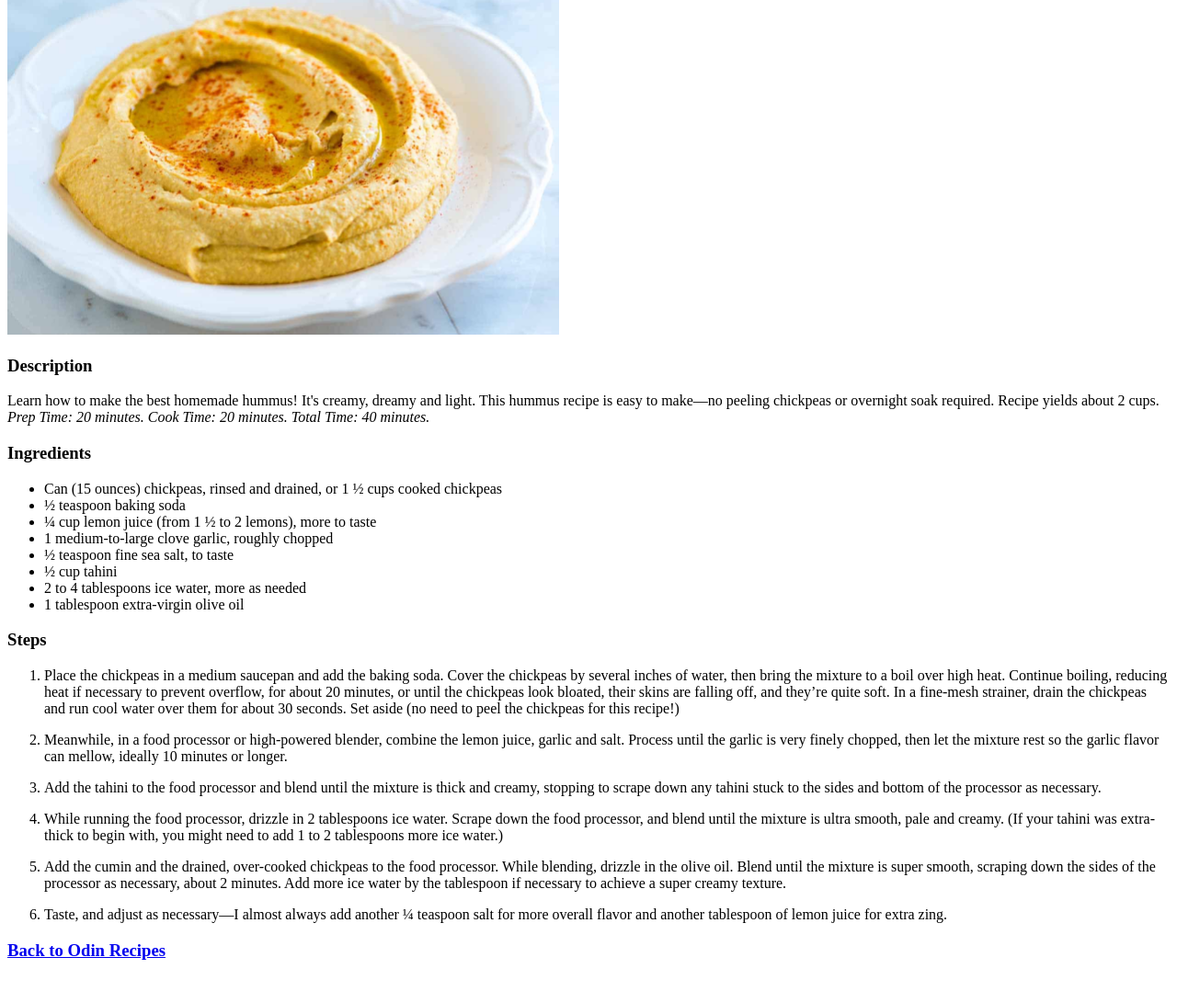
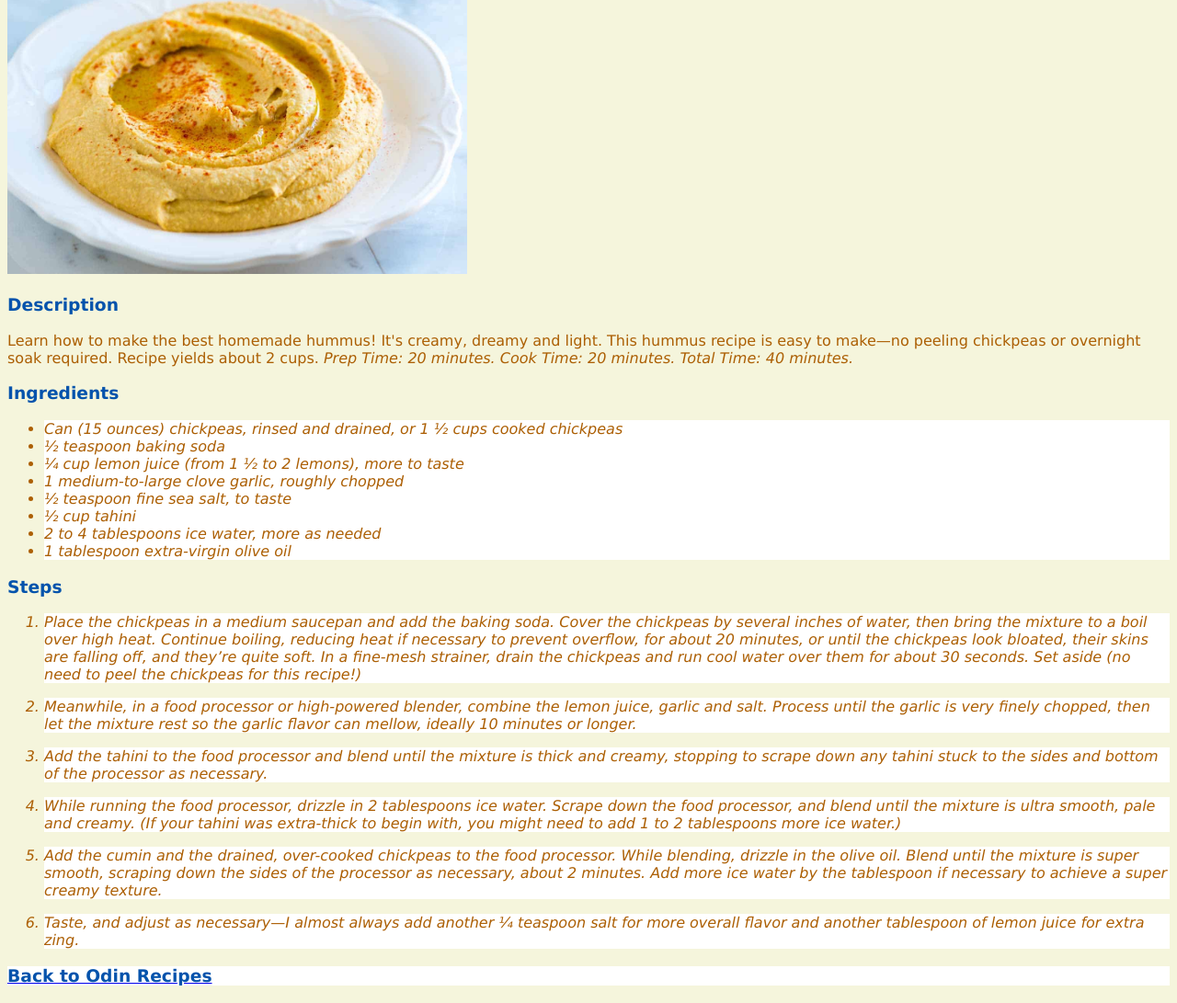
Before and after one commit to mguser4564/Recipes, a plain HTML site: page recipes/hummus.html in a window 1280 px wide. Shown: the part 117-1208 px from the top of the page at 92% size. Before the commit the page ends 1181 px from the top, so only its background shows below. Drawn offline with Linux system fonts and the light colour scheme; files that its build step writes are made by us from their sources; files whose address does not match are found by name.

Commit message:
Add CSS styles to styles.css

```diff
--- /dev/null
+++ b/css/styles.css
@@ -0,0 +1,30 @@
+* {
+    font-family: Verdana, Geneva, Tahoma, sans-serif;
+    background-color: beige;
+}
+
+img {
+    height: auto;
+    width: 500px;
+}
+
+.main-title {
+    color: #ac0404;
+}
+
+.sub-title{
+    color: #0453ac;
+}
+
+
+.description, .lists {
+    color: #ac5f04;
+}
+
+.lists{
+    font-style: oblique;
+}
+
+.list-item {
+    background-color: white;
+}
--- a/recipes/hummus.html
+++ b/recipes/hummus.html
@@ -3,33 +3,38 @@
 <head>
   <title>Odin Hummus</title>
   <meta charset="UTF-8" />
+  <link rel="stylesheet" href="/Users/markgotwald/repos/odin-recipes/css/styles.css">
 </head>
 <body>
-    <h1>Odin Hummus</h1>
-        <img src="../img/hummus.jpg" width="600" height="401" alt="A photo of delicious hummus.">
-    <h3>Description</h3>
-        <p>Learn how to make the best homemade hummus! It's creamy, dreamy and light. This hummus recipe is easy to make—no peeling chickpeas or overnight soak required. Recipe yields about 2 cups. <em>Prep Time: 20 minutes. Cook Time: 20 minutes. Total Time: 40 minutes.</em></p>
-    <h3>Ingredients</h3>
-        <ul>
-            <li>Can (15 ounces) chickpeas, rinsed and drained, or 1 ½ cups cooked chickpeas</li>
-            <li>½ teaspoon baking soda</li>
-            <li>¼ cup lemon juice (from 1 ½ to 2 lemons), more to taste</li>
-            <li>1 medium-to-large clove garlic, roughly chopped</li>
-            <li>½ teaspoon fine sea salt, to taste</li>
-            <li>½ cup tahini</li>
-            <li>2 to 4 tablespoons ice water, more as needed</li>
-            <li>1 tablespoon extra-virgin olive oil</li>
-        </ul>
-    <h3>Steps</h3>
-        <ol>
-            <li><p>Place the chickpeas in a medium saucepan and add the baking soda. Cover the chickpeas by several inches of water, then bring the mixture to a boil over high heat. Continue boiling, reducing heat if necessary to prevent overflow, for about 20 minutes, or until the chickpeas look bloated, their skins are falling off, and they’re quite soft. In a fine-mesh strainer, drain the chickpeas and run cool water over them for about 30 seconds. Set aside (no need to peel the chickpeas for this recipe!)</p></li>
-            <li><p>Meanwhile, in a food processor or high-powered blender, combine the lemon juice, garlic and salt. Process until the garlic is very finely chopped, then let the mixture rest so the garlic flavor can mellow, ideally 10 minutes or longer.</p></li>
-            <li><p>Add the tahini to the food processor and blend until the mixture is thick and creamy, stopping to scrape down any tahini stuck to the sides and bottom of the processor as necessary.</p></li>
-            <li><p>While running the food processor, drizzle in 2 tablespoons ice water. Scrape down the food processor, and blend until the mixture is ultra smooth, pale and creamy. (If your tahini was extra-thick to begin with, you might need to add 1 to 2 tablespoons more ice water.)</p></li>
-            <li><p>Add the cumin and the drained, over-cooked chickpeas to the food processor. While blending, drizzle in the olive oil. Blend until the mixture is super smooth, scraping down the sides of the processor as necessary, about 2 minutes. Add more ice water by the tablespoon if necessary to achieve a super creamy texture.</p></li>
-            <li><p>Taste, and adjust as necessary—I almost always add another ¼ teaspoon salt for more overall flavor and another tablespoon of lemon juice for extra zing.</p></li>
+    <h1 class="main-title">Odin Hummus</h1>
+        <img src="../img/hummus.jpg" alt="A photo of delicious hummus.">
+    <h3 class="sub-title">Description</h3>
+        <p class="description">Learn how to make the best homemade hummus! It's creamy, dreamy and light. This hummus recipe is easy to make—no peeling chickpeas or overnight soak required. Recipe yields about 2 cups. <em>Prep Time: 20 minutes. Cook Time: 20 minutes. Total Time: 40 minutes.</em></p>
+        <h3 class="sub-title">Ingredients</h3>
+        <ul class="lists">
+            <li class="list-item">Can (15 ounces) chickpeas, rinsed and drained, or 1 ½ cups cooked chickpeas</li>
+            <li class="list-item">½ teaspoon baking soda</li>
+            <li class="list-item">¼ cup lemon juice (from 1 ½ to 2 lemons), more to taste</li>
+            <li class="list-item">1 medium-to-large clove garlic, roughly chopped</li>
+            <li class="list-item">½ teaspoon fine sea salt, to taste</li>
+            <li class="list-item">½ cup tahini</li>
+            <li class="list-item">2 to 4 tablespoons ice water, more as needed</li>
+            <li class="list-item">1 tablespoon extra-virgin olive oil</li>
+            </ul>
+
+    <h3 class="sub-title">Steps</h3>
+
+        <ol class="lists">
+            <div>
+            <li><p class="list-item">Place the chickpeas in a medium saucepan and add the baking soda. Cover the chickpeas by several inches of water, then bring the mixture to a boil over high heat. Continue boiling, reducing heat if necessary to prevent overflow, for about 20 minutes, or until the chickpeas look bloated, their skins are falling off, and they’re quite soft. In a fine-mesh strainer, drain the chickpeas and run cool water over them for about 30 seconds. Set aside (no need to peel the chickpeas for this recipe!)</p></li>
+            <li><p class="list-item">Meanwhile, in a food processor or high-powered blender, combine the lemon juice, garlic and salt. Process until the garlic is very finely chopped, then let the mixture rest so the garlic flavor can mellow, ideally 10 minutes or longer.</p></li>
+            <li><p class="list-item">Add the tahini to the food processor and blend until the mixture is thick and creamy, stopping to scrape down any tahini stuck to the sides and bottom of the processor as necessary.</p></li>
+            <li><p class="list-item">While running the food processor, drizzle in 2 tablespoons ice water. Scrape down the food processor, and blend until the mixture is ultra smooth, pale and creamy. (If your tahini was extra-thick to begin with, you might need to add 1 to 2 tablespoons more ice water.)</p></li>
+            <li><p class="list-item">Add the cumin and the drained, over-cooked chickpeas to the food processor. While blending, drizzle in the olive oil. Blend until the mixture is super smooth, scraping down the sides of the processor as necessary, about 2 minutes. Add more ice water by the tablespoon if necessary to achieve a super creamy texture.</p></li>
+            <li><p class="list-item">Taste, and adjust as necessary—I almost always add another ¼ teaspoon salt for more overall flavor and another tablespoon of lemon juice for extra zing.</p></li>
+        </div>
         </ol>
-    <a href="../index.html"><h3>Back to Odin Recipes</h3></a>
+    <a href="../index.html"><h3 class="sub-title list-item">Back to Odin Recipes</h3></a>
 
 </body>
 </html>
```
Also changed, not shown: index.html (+10 -7 lines), recipes/baked-salmon.html (+20 -19 lines), recipes/chocolate-eggcream.html (+15 -14 lines).
